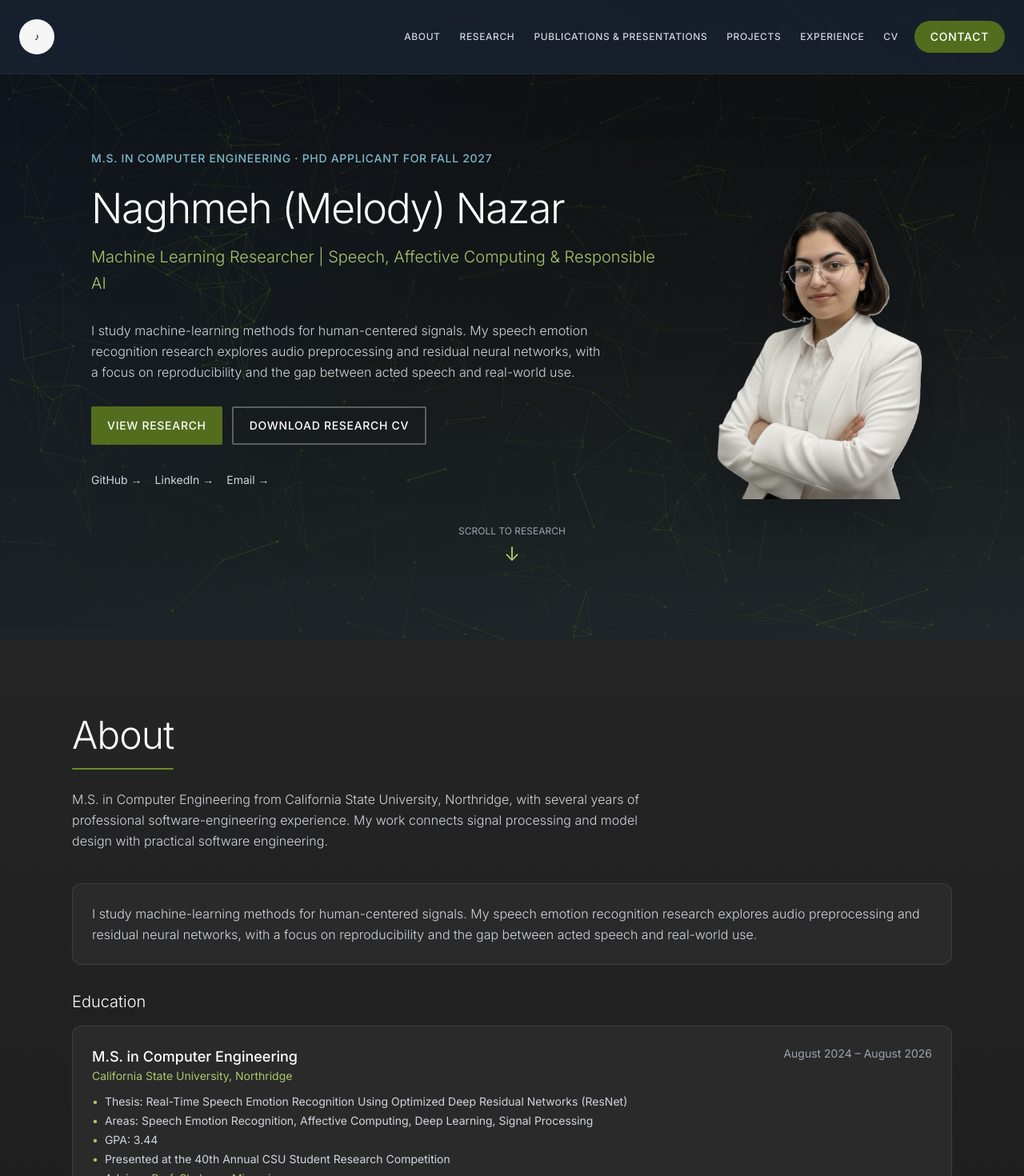
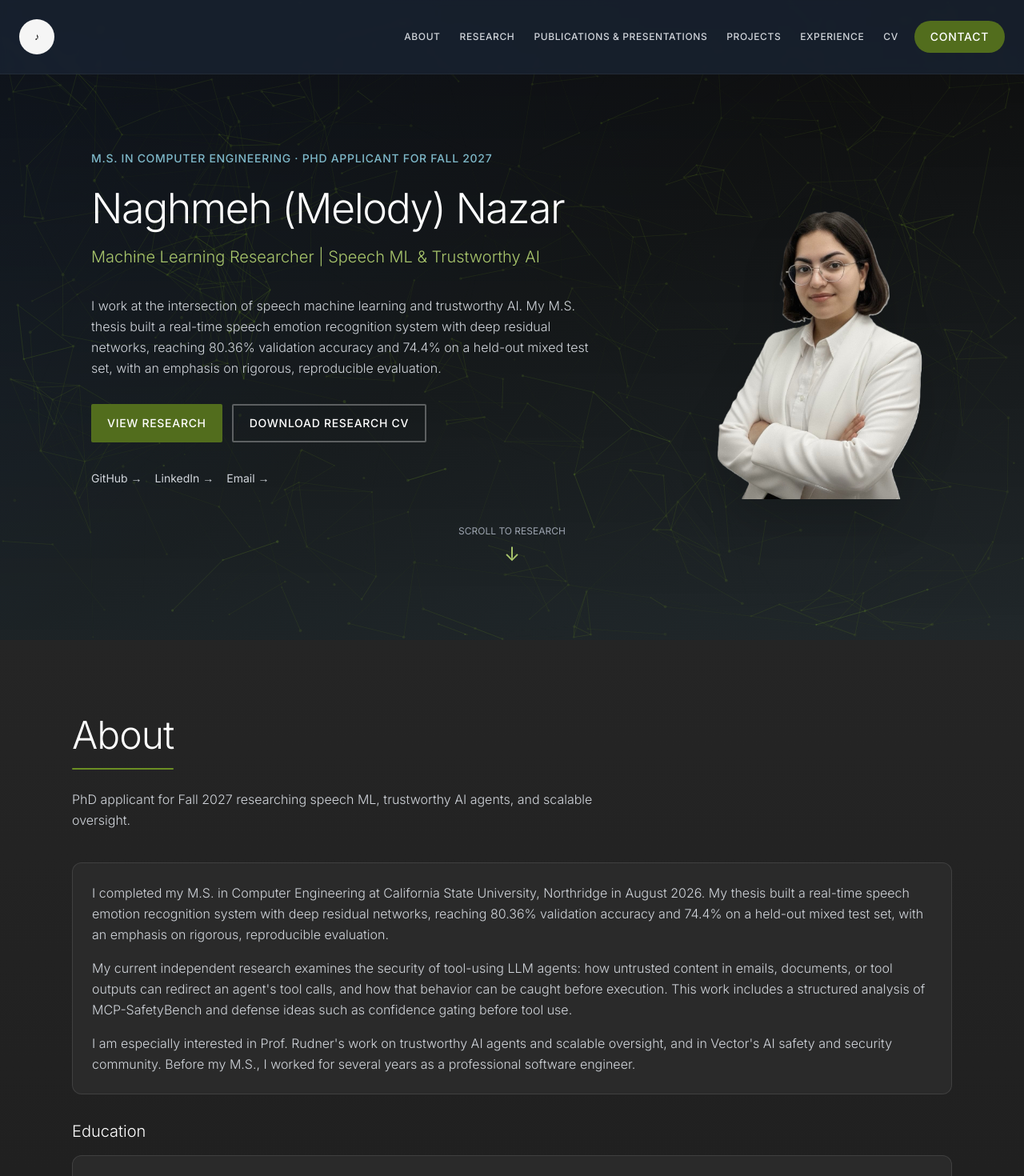
Before and after one commit to nzrnaghme/Cursor, a React (Vite) app: page / in a window 1280 px wide. Shown: the top 1470 px of the page at 80% size. Built offline with nearby package versions, Linux system fonts and the light colour scheme.

Commit message:
Update PhD applicant research profile

```diff
--- a/index.html
+++ b/index.html
@@ -6,25 +6,25 @@
     <link rel="apple-touch-icon" href="/favicon.svg" />
     <meta name="viewport" content="width=device-width, initial-scale=1.0" />
     <meta name="theme-color" content="#1a2332" />
-    <title>Naghmeh (Melody) Nazar | ML Researcher in Speech &amp; Affective Computing</title>
+    <title>Naghmeh (Melody) Nazar | Speech ML &amp; Trustworthy AI Researcher</title>
     <meta
       name="description"
-      content="Research portfolio of Naghmeh (Melody) Nazar, an M.S. in Computer Engineering working on speech emotion recognition, affective computing, responsible AI, and real-time machine learning."
+      content="Research portfolio of Naghmeh (Melody) Nazar, a Fall 2027 PhD applicant working on speech machine learning, trustworthy AI agents, and scalable oversight."
     />
     <link rel="canonical" href="https://melodynazar.com/" />
     <meta property="og:type" content="website" />
     <meta property="og:url" content="https://melodynazar.com/" />
-    <meta property="og:title" content="Naghmeh (Melody) Nazar | ML Researcher in Speech &amp; Affective Computing" />
+    <meta property="og:title" content="Naghmeh (Melody) Nazar | Speech ML &amp; Trustworthy AI Researcher" />
     <meta
       property="og:description"
-      content="Research portfolio of Naghmeh (Melody) Nazar, an M.S. in Computer Engineering working on speech emotion recognition, affective computing, responsible AI, and real-time machine learning."
+      content="Research portfolio of Naghmeh (Melody) Nazar, a Fall 2027 PhD applicant working on speech machine learning, trustworthy AI agents, and scalable oversight."
     />
     <meta property="og:image" content="https://melodynazar.com/images/profile-photo.png" />
     <meta name="twitter:card" content="summary_large_image" />
-    <meta name="twitter:title" content="Naghmeh (Melody) Nazar | ML Researcher in Speech &amp; Affective Computing" />
+    <meta name="twitter:title" content="Naghmeh (Melody) Nazar | Speech ML &amp; Trustworthy AI Researcher" />
     <meta
       name="twitter:description"
-      content="Research portfolio of Naghmeh (Melody) Nazar, an M.S. in Computer Engineering working on speech emotion recognition, affective computing, responsible AI, and real-time machine learning."
+      content="Research portfolio of Naghmeh (Melody) Nazar, a Fall 2027 PhD applicant working on speech machine learning, trustworthy AI agents, and scalable oversight."
     />
     <meta name="twitter:image" content="https://melodynazar.com/images/profile-photo.png" />
     <script type="application/ld+json">
@@ -44,7 +44,8 @@
         },
         "knowsAbout": [
           "Speech Emotion Recognition",
-          "Affective Computing",
+          "Trustworthy AI Agents",
+          "Scalable Oversight",
           "Machine Learning",
           "Signal Processing"
         ]
--- a/src/components/About.tsx
+++ b/src/components/About.tsx
@@ -1,5 +1,5 @@
 import { motion } from 'framer-motion'
-import { education, identity } from '../data/content'
+import { aboutParagraphs, education, identity } from '../data/content'
 import SectionShell from './SectionShell'
 import SkillsTechnologies from './SkillsTechnologies'
 import AnimatedCard from './AnimatedCard'
@@ -16,7 +16,11 @@ const About = () => (
     >
       <motion.div variants={fadeUp}>
         <AnimatedCard className="p-6 bg-[#2a2a2a] rounded-xl border border-white/10 text-gray-300 font-light leading-relaxed" hover={false}>
-          <p>{identity.bio}</p>
+          <div className="space-y-4">
+            {aboutParagraphs.map((paragraph) => (
+              <p key={paragraph}>{paragraph}</p>
+            ))}
+          </div>
         </AnimatedCard>
       </motion.div>
 
--- a/src/data/content.ts
+++ b/src/data/content.ts
@@ -4,17 +4,23 @@ export const identity = {
   displayName: 'Naghmeh (Melody) Nazar',
   shortName: 'Melody',
   eyebrow: 'M.S. in Computer Engineering · PhD Applicant for Fall 2027',
-  headline: 'Machine Learning Researcher | Speech, Affective Computing & Responsible AI',
+  headline: 'Machine Learning Researcher | Speech ML & Trustworthy AI',
   tagline:
-    'Speech Emotion Recognition · Real-Time ML · Human-Centered Systems',
-  bio: `I study machine-learning methods for human-centered signals. My speech emotion recognition research explores audio preprocessing and residual neural networks, with a focus on reproducibility and the gap between acted speech and real-world use.`,
-  extendedBio: `M.S. in Computer Engineering from California State University, Northridge, with several years of professional software-engineering experience. My work connects signal processing and model design with practical software engineering.`,
+    'Speech Emotion Recognition · Trustworthy AI Agents · Scalable Oversight',
+  bio: `I work at the intersection of speech machine learning and trustworthy AI. My M.S. thesis built a real-time speech emotion recognition system with deep residual networks, reaching 80.36% validation accuracy and 74.4% on a held-out mixed test set, with an emphasis on rigorous, reproducible evaluation.`,
+  extendedBio: `PhD applicant for Fall 2027 researching speech ML, trustworthy AI agents, and scalable oversight.`,
   location: 'Los Angeles, CA, United States',
   email: 'melodynzr@gmail.com',
   portfolio: 'https://melodynazar.com',
   linkedIn: 'https://linkedin.com/in/naghme-nazar',
   github: 'https://github.com/nzrnaghme',
 } as const
+
+export const aboutParagraphs = [
+  `I completed my M.S. in Computer Engineering at California State University, Northridge in August 2026. My thesis built a real-time speech emotion recognition system with deep residual networks, reaching 80.36% validation accuracy and 74.4% on a held-out mixed test set, with an emphasis on rigorous, reproducible evaluation.`,
+  `My current independent research examines the security of tool-using LLM agents: how untrusted content in emails, documents, or tool outputs can redirect an agent's tool calls, and how that behavior can be caught before execution. This work includes a structured analysis of MCP-SafetyBench and defense ideas such as confidence gating before tool use.`,
+  `I am especially interested in Prof. Rudner's work on trustworthy AI agents and scalable oversight, and in Vector's AI safety and security community. Before my M.S., I worked for several years as a professional software engineer.`,
+] as const
 
 /** Prefer same-domain PDF when present in public/; fallback until owner adds file. */
 export const cv = {
@@ -63,8 +69,8 @@ export const thesisCaseStudy = {
   },
   model: '2D ResNet-inspired CNN with four output labels: neutral, happy, sad, and angry.',
   training:
-    'Adam optimization with dropout and residual connections. Evaluation and reproducibility checks are ongoing.',
-  evaluation: 'Speaker-independent data partitions and a separate held-out test remain to be established. Performance figures are omitted pending verification of the evaluation protocol and results.',
+    'Adam optimization with dropout and residual connections, supported by a reproducible preprocessing and evaluation pipeline.',
+  evaluation: '80.36% validation accuracy and 74.4% accuracy on a held-out mixed test set.',
   errorAnalysis: [
     'Happy / Neutral confusion patterns',
     'Speaker variability across the corpus',
@@ -75,8 +81,8 @@ export const thesisCaseStudy = {
   limitations: [
     'Acted speech datasets (RAVDESS, TESS)',
     'Cross-corpus distribution shift',
-    'Speaker-independent and held-out evaluation not yet established',
-    'Latency and real-world generalization not yet established',
+    'A held-out mixed test set does not by itself establish cross-corpus generalization',
+    'Real-world latency and generalization remain to be established',
     'No clinical validation',
     'No claim of generalization to naturalistic or healthcare settings',
   ],
@@ -115,9 +121,9 @@ export const researchDirections = [
   {
     title: 'Trustworthy agentic AI',
     items: [
-      'Memory and RAG poisoning',
-      'Provenance and consistency-based defenses',
-      'Recovery and auditability',
+      'Indirect prompt injection through emails, documents, and tool outputs',
+      'MCP-SafetyBench analysis and confidence gating before tool use',
+      'Scalable oversight, recovery, and auditability',
     ],
   },
   {
@@ -297,9 +303,9 @@ export const navItems = [
 ] as const
 
 export const seo = {
-  title: 'Naghmeh (Melody) Nazar | ML Researcher in Speech & Affective Computing',
+  title: 'Naghmeh (Melody) Nazar | Speech ML & Trustworthy AI Researcher',
   description:
-    'Research portfolio of Naghmeh (Melody) Nazar, an M.S. in Computer Engineering working on speech emotion recognition, affective computing, responsible AI, and real-time machine learning.',
+    'Research portfolio of Naghmeh (Melody) Nazar, a Fall 2027 PhD applicant working on speech machine learning, trustworthy AI agents, and scalable oversight.',
   canonical: 'https://melodynazar.com',
   ogImage: '/images/profile-photo.png',
   themeColor: '#1a2332',
```
Also changed, not shown: 1 other file (tests, documents, lock files or other folders).
